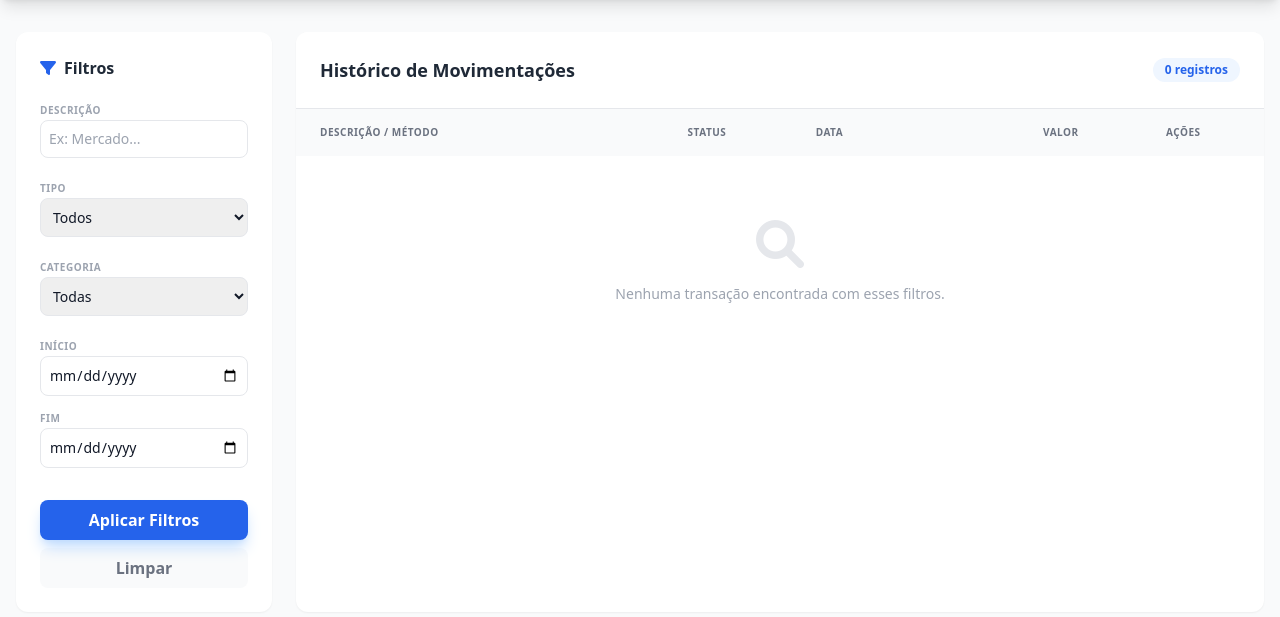
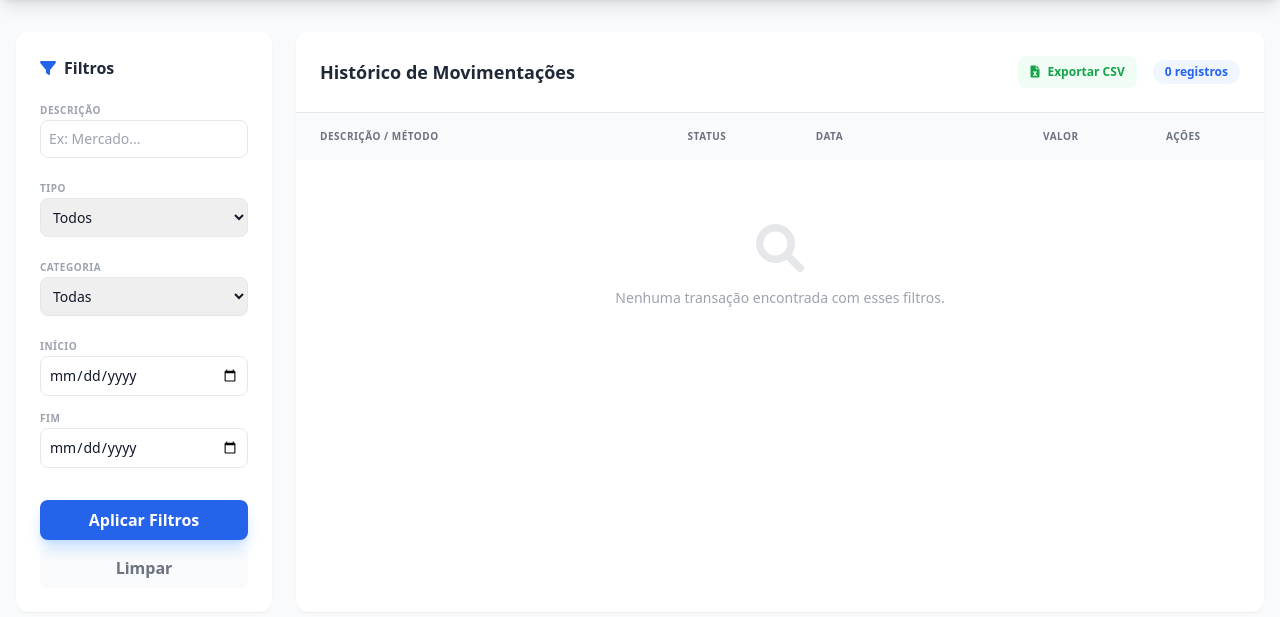
Before and after one commit to DataGusIT/FinTrack, a Django app: page /transacoes/extrato/ in a window 1280 px wide. Shown: the part 56-673 px from the top of the page. Run offline with Django 5.2, Linux system fonts and the light colour scheme; the visitor is signed in with stand-in values (Sample User, id 1); data that the repository does not hold is empty; some libraries are stand-ins or nearby versions.

Commit message:
feat(expenses): implementar exportação de extrato para formato CSV com suporte a filtros

```diff
--- a/expenses/templates/expenses/transaction_list.html
+++ b/expenses/templates/expenses/transaction_list.html
@@ -66,9 +66,18 @@
     <div class="flex-1 bg-white rounded-xl shadow-sm overflow-hidden">
         <div class="p-6 border-b flex justify-between items-center bg-white">
             <h3 class="text-lg font-bold text-gray-800">Histórico de Movimentações</h3>
-            <span class="px-3 py-1 bg-blue-50 text-blue-600 rounded-full text-xs font-bold">
-                {{ transactions.count }} registros
-            </span>
+
+            <div class="flex items-center space-x-4">
+                <!-- BOTÃO DE EXPORTAÇÃO -->
+                <a href="{% url 'expenses:export_csv' %}?{{ request.GET.urlencode }}"
+                class="text-xs font-bold text-green-600 hover:text-green-700 flex items-center bg-green-50 px-3 py-2 rounded-lg transition">
+                    <i class="fas fa-file-excel mr-2"></i> Exportar CSV
+                </a>
+
+                <span class="px-3 py-1 bg-blue-50 text-blue-600 rounded-full text-xs font-bold">
+                    {{ transactions.count }} registros
+                </span>
+            </div>
         </div>
 
         <div class="overflow-x-auto">
--- a/expenses/urls.py
+++ b/expenses/urls.py
@@ -25,4 +25,6 @@ urlpatterns = [
     # Recorrencias
     path('recorrentes/', views.recurring_list, name='recurring_list'),
     path('recorrentes/novo/', views.recurring_create, name='recurring_create'),
+
+    path('exportar/csv/', views.export_transactions_csv, name='export_csv'),
 ]
--- a/expenses/views.py
+++ b/expenses/views.py
@@ -4,6 +4,9 @@ from .models import Transaction, Category, Budget, RecurringTransaction
 from .forms import TransactionForm, CategoryForm, BudgetForm, RecurringTransactionForm
 from .utils import generate_recurring_transactions
 from django.db.models import Q
+import csv
+from django.http import HttpResponse
+from datetime import datetime
 
 @login_required
 def transaction_create(request):
@@ -192,3 +195,48 @@ def recurring_create(request):
     else:
         form = RecurringTransactionForm(user=request.user)
     return render(request, 'expenses/recurring_form.html', {'form': form})
+
+@login_required
+def export_transactions_csv(request):
+    # 1. Pegamos os dados filtrados (reutilizando a lógica da listagem)
+    transactions = Transaction.objects.filter(user=request.user)
+
+    # Aplicar os mesmos filtros do request.GET
+    search = request.GET.get('search')
+    category = request.GET.get('category')
+    t_type = request.GET.get('type')
+    status = request.GET.get('status')
+    start_date = request.GET.get('start_date')
+    end_date = request.GET.get('end_date')
+
+    if search: transactions = transactions.filter(description__icontains=search)
+    if category: transactions = transactions.filter(category_id=category)
+    if t_type: transactions = transactions.filter(type=t_type)
+    if status: transactions = transactions.filter(status=status)
+    if start_date: transactions = transactions.filter(date__gte=start_date)
+    if end_date: transactions = transactions.filter(date__lte=end_date)
+
+    # 2. Configurar a resposta do navegador para download de arquivo
+    response = HttpResponse(content_type='text/csv')
+    response['Content-Disposition'] = f'attachment; filename="extrato_fintrack_{datetime.now().strftime("%Y%m%d")}.csv"'
+    # Garantir suporte a caracteres brasileiros no Excel
+    response.write(u'\ufeff'.encode('utf8'))
+
+    writer = csv.writer(response, delimiter=';')
+
+    # Cabeçalho do Excel
+    writer.writerow(['Data', 'Descrição', 'Categoria', 'Tipo', 'Valor', 'Status', 'Método'])
+
+    # Dados
+    for tx in transactions:
+        writer.writerow([
+            tx.date.strftime("%d/%m/%Y"),
+            tx.description,
+            tx.category.name if tx.category else 'Sem Categoria',
+            tx.get_type_display(),
+            tx.amount,
+            tx.get_status_display(),
+            tx.get_payment_method_display()
+        ])
+
+    return response
```
